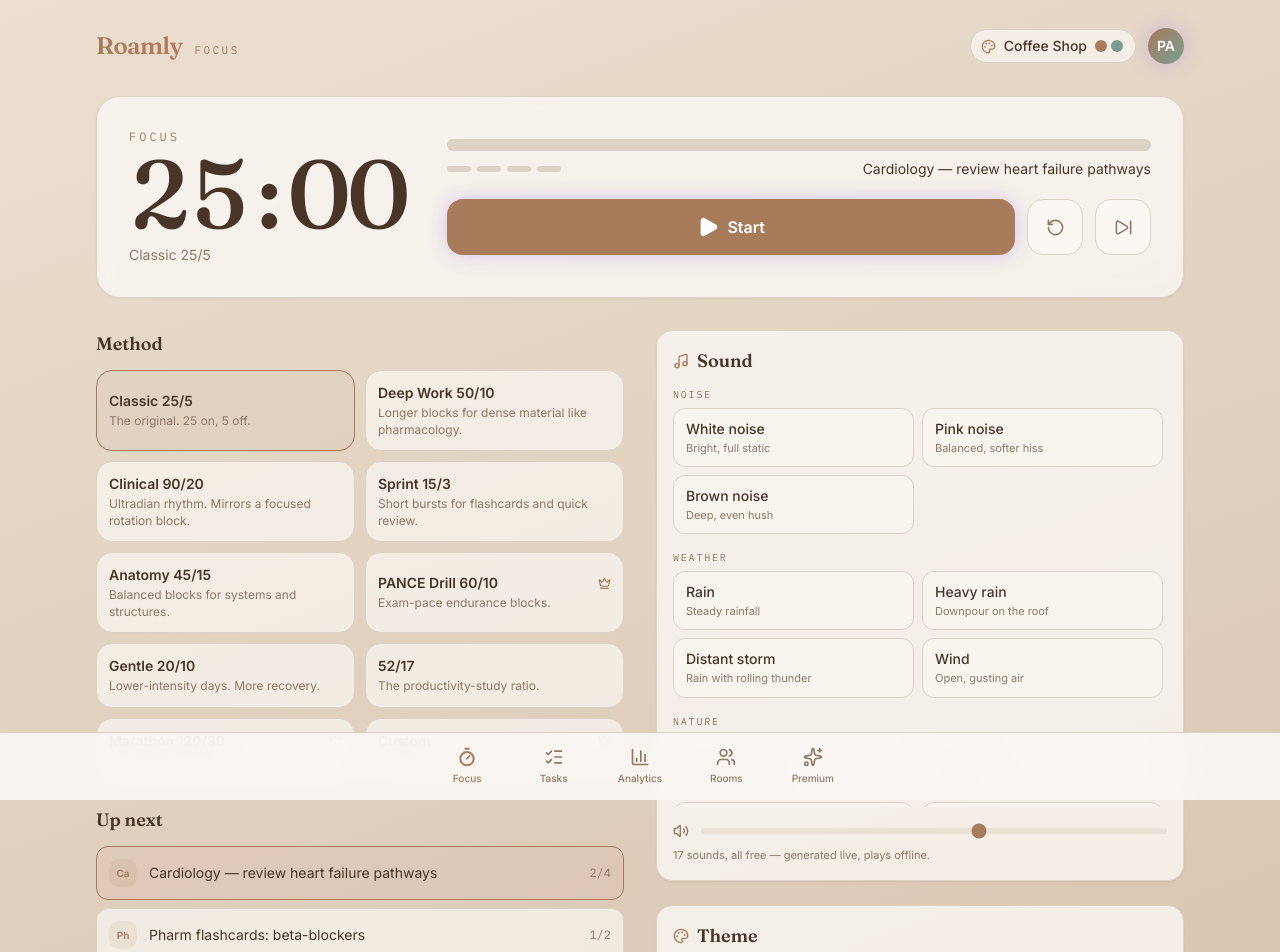
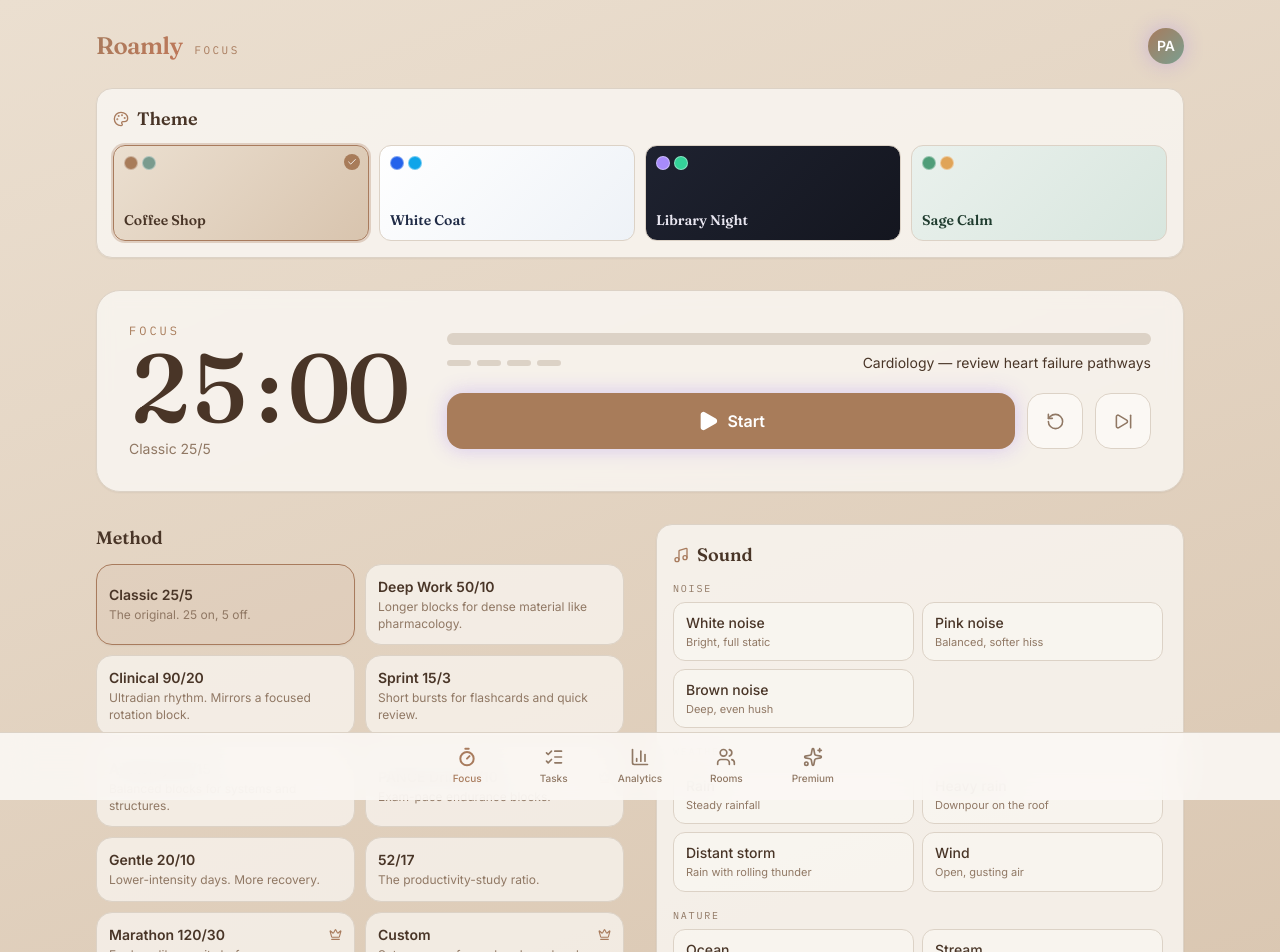
Before and after one commit to Sugar-Kane/Roamly, a React (Vite) app: page / in a window 1280 px wide. Shown: the top 952 px of the page. Built offline with nearby package versions, Linux system fonts and the light colour scheme.

Commit message:
Add files via upload

```diff
--- a/src/App.tsx
+++ b/src/App.tsx
@@ -47,10 +47,11 @@ export default function App() {
   return (
     <div className="min-h-screen text-foreground font-sans" style={{ background: `linear-gradient(160deg, ${theme.grad[0]} 0%, ${theme.grad[1]} 90%)` }}>
       <div className="relative mx-auto flex max-w-6xl flex-col px-5 pb-28 pt-7 md:px-8">
-        <Header isPremium={isPremium} themeId={themeId} setThemeId={setThemeId} gateThen={gateThen} />
+        <Header isPremium={isPremium} />
+        <ThemePicker themeId={themeId} setThemeId={setThemeId} />
         <main className="mt-8 flex-1">
           {view === "focus" && (
-            <FocusView method={method} methodId={methodId} setMethodId={setMethodId} timer={timer} theme={theme} setThemeId={setThemeId}
+            <FocusView method={method} methodId={methodId} setMethodId={setMethodId} timer={timer} theme={theme}
               tasks={tasks} activeTask={activeTask} setActiveTask={setActiveTask}
               custom={custom} setCustom={setCustom}
               isPremium={isPremium} gateThen={gateThen} sound={sound} />
@@ -67,11 +68,9 @@ export default function App() {
   );
 }
 
-function Header({ isPremium, themeId, setThemeId, gateThen }: any) {
-  const [open, setOpen] = useState(false);
-  const current = THEMES.find((t: any) => t.id === themeId)!;
+function Header({ isPremium }: any) {
   return (
-    <header className="relative flex items-center justify-between">
+    <header className="flex items-center justify-between">
       <div className="flex items-baseline gap-3">
         <span className="font-display text-2xl font-semibold tracking-tight text-gradient">Roamly</span>
         <span className="font-mono text-[11px] uppercase tracking-[0.22em] text-primary">Focus</span>
@@ -82,43 +81,6 @@ function Header({ isPremium, themeId, setThemeId, gateThen }: any) {
             <Crown size={13} /> Premium
           </span>
         )}
-        <div className="relative">
-          <button onClick={() => setOpen((o) => !o)} aria-label="Change theme"
-            className="flex items-center gap-2 rounded-full border border-border bg-card/70 py-1.5 pl-2.5 pr-3 text-sm font-medium transition hover:border-primary/40">
-            <Palette size={15} className="text-primary" />
-            <span className="hidden sm:inline">{current.name}</span>
-            <span className="flex gap-1">
-              <span className="h-3 w-3 rounded-full" style={{ background: current.ring }} />
-              <span className="h-3 w-3 rounded-full" style={{ background: current.rest }} />
-            </span>
-          </button>
-          {open && (
-            <>
-              <div className="fixed inset-0 z-30" onClick={() => setOpen(false)} />
-              <div className="absolute right-0 z-40 mt-2 w-60 rounded-2xl border border-border bg-card p-2 shadow-xl">
-                <p className="px-2 py-1.5 font-mono text-[10px] uppercase tracking-[0.18em] text-muted-foreground">Theme</p>
-                {THEMES.map((t: any) => {
-                  const locked = t.premium && !isPremium;
-                  const active = t.id === themeId;
-                  return (
-                    <button key={t.id}
-                      onClick={() => { if (locked) { gateThen(() => setThemeId(t.id)); } else { setThemeId(t.id); } setOpen(false); }}
-                      className={`flex w-full items-center gap-3 rounded-xl px-2.5 py-2 text-left transition ${active ? "bg-primary/10" : "hover:bg-secondary"}`}>
-                      <span className="flex h-8 w-8 shrink-0 items-center justify-center rounded-lg" style={{ background: `linear-gradient(135deg, ${t.grad[0]}, ${t.grad[1]})` }}>
-                        <span className="h-3 w-3 rounded-full" style={{ background: t.ring }} />
-                      </span>
-                      <span className="flex-1">
-                        <span className="block text-sm font-medium">{t.name}</span>
-                        <span className="block text-[11px] text-muted-foreground">{t.hint}</span>
-                      </span>
-                      {locked ? <Crown size={13} className="text-primary" /> : active ? <Check size={15} className="text-primary" /> : null}
-                    </button>
-                  );
-                })}
-              </div>
-            </>
-          )}
-        </div>
         <div className="grid h-9 w-9 place-items-center rounded-full gradient-primary text-sm font-semibold text-white shadow-glow">PA</div>
       </div>
     </header>
@@ -139,7 +101,7 @@ function TimeDisplay({ value, className }: { value: string; className?: string }
   );
 }
 
-function FocusView({ method, methodId, setMethodId, timer, theme, setThemeId, tasks, activeTask, setActiveTask, custom, setCustom, isPremium, gateThen, sound }: any) {
+function FocusView({ method, methodId, setMethodId, timer, theme, tasks, activeTask, setActiveTask, custom, setCustom, isPremium, gateThen, sound }: any) {
   const phaseLabel = timer.phase === "focus" ? "Focus" : timer.phase === "short" ? "Short break" : "Long break";
   const task = tasks.find((t: Task) => t.id === activeTask);
   const ring = timer.phase === "focus" ? theme.ring : theme.rest;
@@ -230,7 +192,6 @@ function FocusView({ method, methodId, setMethodId, timer, theme, setThemeId, ta
         </div>
         <div className="space-y-6">
           <SoundPanel sound={sound} />
-          <ThemePicker themeId={theme.id} setThemeId={setThemeId} />
         </div>
       </div>
     </div>
@@ -306,12 +267,12 @@ function CustomEditor({ custom, setCustom, onSave }: any) {
 
 function ThemePicker({ themeId, setThemeId }: any) {
   return (
-    <div className="rounded-2xl border border-border bg-card/80 p-4 shadow-sm">
+    <div className="mt-6 rounded-2xl border border-border bg-card/80 p-4 shadow-sm">
       <div className="mb-3 flex items-center gap-2">
         <Palette size={16} className="text-primary" />
         <h2 className="font-display text-lg font-semibold">Theme</h2>
       </div>
-      <div className="grid grid-cols-2 gap-2.5">
+      <div className="grid grid-cols-2 gap-2.5 sm:grid-cols-4">
         {THEMES.map((t: any) => {
           const active = themeId === t.id;
           const nameColor = t.dark ? "#E8E6F0" : `hsl(${t.vars["--foreground"]})`;
```
